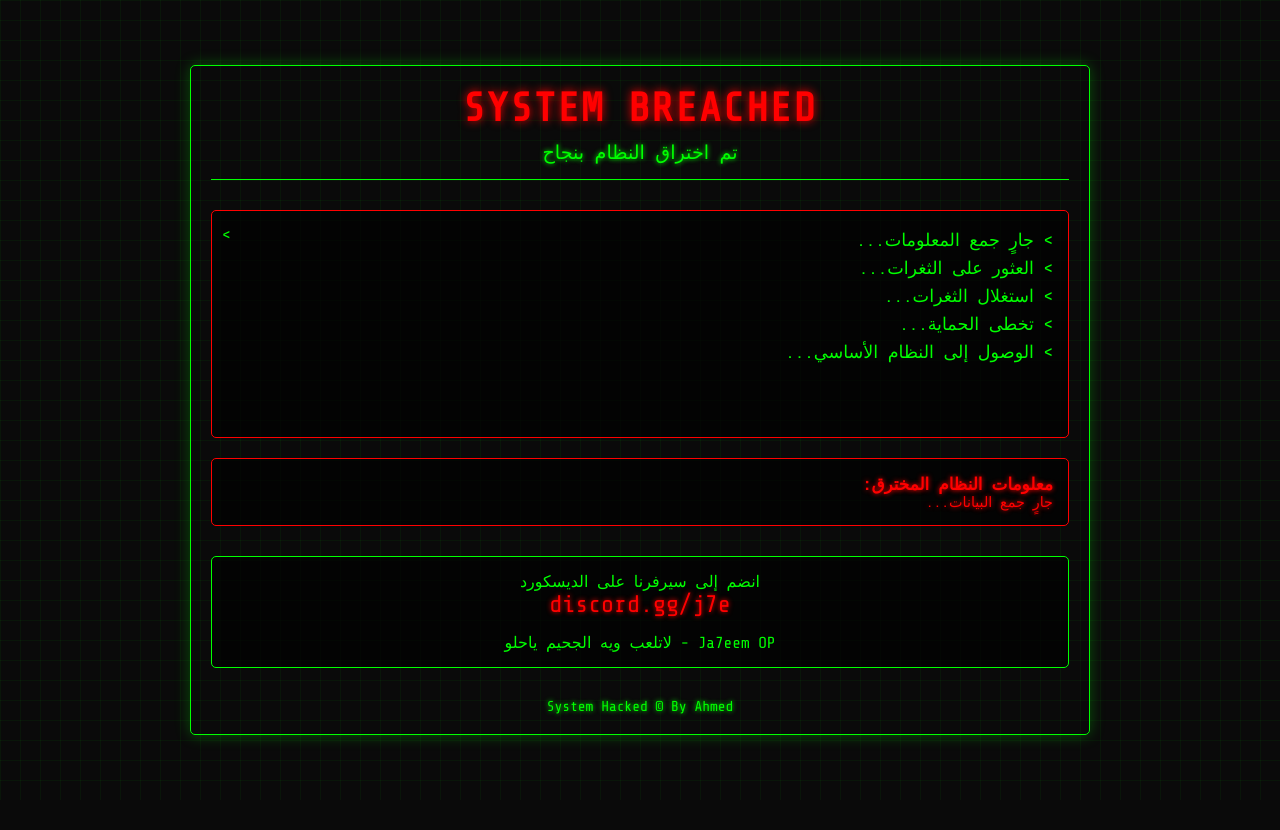
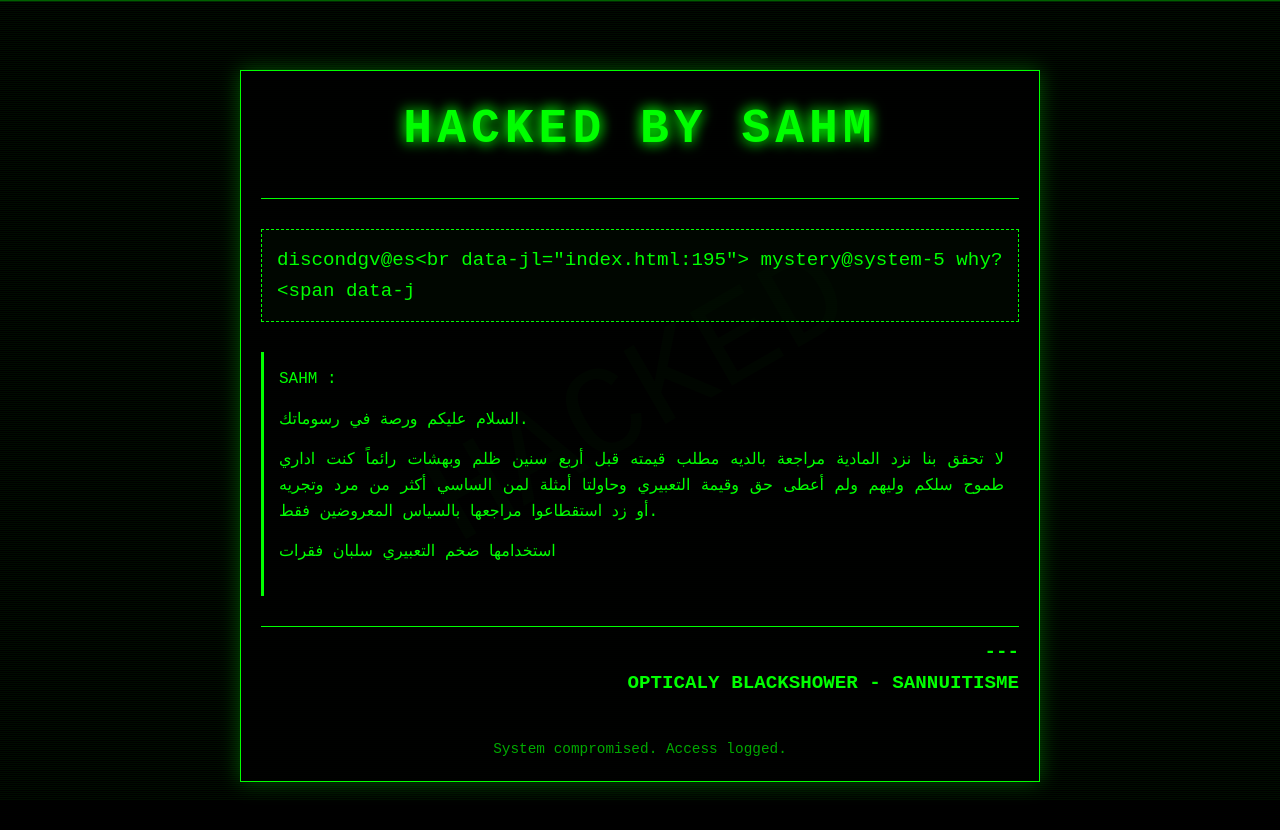
Before and after one commit to HALLAJA7EEM/moniter, a plain HTML site: page index.html in a window 1280 px wide. Before the commit the page ends 800 px from the top, so only its background shows below. Drawn offline with nearby package versions, Linux system fonts and the light colour scheme.

Commit message:
Update index.html

```diff
--- a/index.html
+++ b/index.html
@@ -1,439 +1,245 @@
 <!DOCTYPE html>
-<html lang="ar" dir="rtl">
+<html lang="ar">
 <head>
     <meta charset="UTF-8">
     <meta name="viewport" content="width=device-width, initial-scale=1.0">
-    <title>System Breached | discord.gg/j7e</title>
+    <title>HACKED BY SAHM</title>
     <style>
-        @import url('https://fonts.googleapis.com/css2?family=Share+Tech+Mono&display=swap');
-
         * {
             margin: 0;
             padding: 0;
             box-sizing: border-box;
-            font-family: 'Share Tech Mono', monospace;
         }
 
         body {
-            background-color: #0a0a0a;
-            color: #00ff00;
-            min-height: 100vh;
-            display: flex;
-            flex-direction: column;
-            align-items: center;
-            justify-content: center;
+            background-color: #000;
+            color: #0F0;
+            font-family: 'Courier New', monospace;
+            line-height: 1.6;
             padding: 20px;
             overflow-x: hidden;
             position: relative;
+            min-height: 100vh;
         }
 
         body::before {
             content: "";
-            position: absolute;
+            position: fixed;
             top: 0;
             left: 0;
             width: 100%;
             height: 100%;
-            background:
-                linear-gradient(rgba(0, 255, 0, 0.05) 1px, transparent 1px),
-                linear-gradient(90deg, rgba(0, 255, 0, 0.05) 1px, transparent 1px);
-            background-size: 20px 20px;
+            background: repeating-linear-gradient(
+                0deg,
+                rgba(0, 255, 0, 0.05),
+                rgba(0, 255, 0, 0.05) 1px,
+                transparent 1px,
+                transparent 2px
+            );
+            pointer-events: none;
             z-index: -1;
         }
 
         .container {
-            width: 100%;
-            max-width: 900px;
-            border: 1px solid #00ff00;
-            border-radius: 5px;
-            box-shadow: 0 0 15px rgba(0, 255, 0, 0.3);
+            max-width: 800px;
+            margin: 50px auto;
+            border: 1px solid #0F0;
             padding: 20px;
+            background-color: rgba(0, 0, 0, 0.8);
+            box-shadow: 0 0 20px rgba(0, 255, 0, 0.3);
             position: relative;
-            overflow: hidden;
-        }
-
-        .container::before {
-            content: "";
-            position: absolute;
-            top: 0;
-            left: 0;
-            width: 100%;
-            height: 100%;
-            background: linear-gradient(transparent 90%, rgba(0, 255, 0, 0.1) 100%);
-            animation: scan 5s linear infinite;
-            pointer-events: none;
-            z-index: 2;
         }
 
         .header {
             text-align: center;
             margin-bottom: 30px;
-            padding-bottom: 15px;
-            border-bottom: 1px solid #00ff00;
-            position: relative;
+            padding-bottom: 20px;
+            border-bottom: 1px solid #0F0;
         }
 
-        .title {
-            font-size: 2.5rem;
-            color: #ff0000;
-            text-shadow: 0 0 10px #ff0000;
+        h1 {
+            font-size: 3em;
+            text-transform: uppercase;
+            letter-spacing: 5px;
             margin-bottom: 10px;
-            letter-spacing: 2px;
+            text-shadow: 0 0 10px #0F0;
+            animation: glow 2s ease-in-out infinite alternate;
         }
 
-        .subtitle {
-            font-size: 1.2rem;
-            color: #00ff00;
-            text-shadow: 0 0 5px #00ff00;
+        .credentials {
+            margin: 20px 0;
+            padding: 15px;
+            border: 1px dashed #0F0;
+            background-color: rgba(0, 20, 0, 0.3);
+            font-size: 1.2em;
         }
 
-        .hack-box {
-            background-color: rgba(0, 0, 0, 0.7);
-            border: 1px solid #ff0000;
-            border-radius: 5px;
+        .message {
+            margin: 30px 0;
             padding: 15px;
-            margin: 20px 0;
-            position: relative;
-            overflow: hidden;
+            border-left: 3px solid #0F0;
         }
 
-        .hack-box::before {
-            content: ">";
-            position: absolute;
-            top: 15px;
-            left: 10px;
-            color: #00ff00;
-            animation: blink 1s infinite;
+        .message p {
+            margin-bottom: 15px;
+            text-align: justify;
         }
 
-        .terminal-text {
-            color: #00ff00;
-            font-size: 1.1rem;
-            line-height: 1.6;
-            margin-left: 20px;
-            white-space: nowrap;
-            overflow: hidden;
-        }
-
-        .terminal-text span {
-            display: block;
-            animation: type 0.1s linear forwards;
-            opacity: 0;
-        }
-
-        .ip-info {
-            background-color: rgba(0, 0, 0, 0.7);
-            border: 1px solid #ff0000;
-            border-radius: 5px;
-            padding: 15px;
-            margin: 20px 0;
-            color: #ff0000;
-            font-size: 0.9rem;
-            text-shadow: 0 0 5px #ff0000;
-        }
-
-        .discord-section {
-            text-align: center;
-            margin: 30px 0;
-            padding: 15px;
-            border: 1px solid #00ff00;
-            border-radius: 5px;
-            background-color: rgba(0, 0, 0, 0.7);
-        }
-
-        .discord-link {
-            color: #ff0000;
-            text-decoration: none;
-            font-size: 1.5rem;
-            text-shadow: 0 0 5px #ff0000;
-            transition: all 0.3s ease;
-        }
-
-        .discord-link:hover {
-            color: #00ff00;
-            text-shadow: 0 0 10px #00ff00;
+        .signature {
+            text-align: right;
+            margin-top: 30px;
+            padding-top: 10px;
+            border-top: 1px solid #0F0;
+            font-weight: bold;
+            font-size: 1.2em;
         }
 
         .footer {
             text-align: center;
-            margin-top: 30px;
-            color: #00ff00;
-            font-size: 0.9rem;
-            text-shadow: 0 0 5px #00ff00;
+            margin-top: 40px;
+            font-size: 0.9em;
+            color: #0A0;
+        }
+
+        .cursor {
+            display: inline-block;
+            width: 10px;
+            height: 1em;
+            background-color: #0F0;
+            animation: blink 1s infinite;
+            vertical-align: middle;
+            margin-left: 5px;
+        }
+
+        @keyframes blink {
+            0%, 100% { opacity: 1; }
+            50% { opacity: 0; }
+        }
+
+        @keyframes glow {
+            from { text-shadow: 0 0 5px #0F0; }
+            to { text-shadow: 0 0 20px #0F0, 0 0 30px #0F0; }
+        }
+
+        .scan-line {
+            position: fixed;
+            top: 0;
+            left: 0;
+            width: 100%;
+            height: 2px;
+            background: linear-gradient(to bottom, rgba(0, 255, 0, 0.5), transparent);
+            animation: scan 5s linear infinite;
+            z-index: 9999;
+            pointer-events: none;
         }
 
         @keyframes scan {
-            0% {
-                top: -100%;
-            }
-            100% {
-                top: 100%;
-            }
+            0% { top: 0%; }
+            100% { top: 100%; }
         }
 
-        @keyframes blink {
-            0%, 100% {
-                opacity: 1;
-            }
-            50% {
-                opacity: 0;
-            }
+        .hacked-text {
+            position: fixed;
+            top: 50%;
+            left: 50%;
+            transform: translate(-50%, -50%) rotate(-30deg);
+            font-size: 8em;
+            color: rgba(0, 255, 0, 0.1);
+            z-index: -1;
+            text-transform: uppercase;
+            white-space: nowrap;
+            user-select: none;
         }
 
-        @keyframes type {
-            0% {
-                opacity: 0;
-            }
-            100% {
-                opacity: 1;
-            }
+        .error-flash {
+            animation: errorFlash 0.5s;
         }
 
-        .glitch {
-            position: relative;
-            display: inline-block;
-        }
-
-        .glitch::before, .glitch::after {
-            content: attr(data-text);
-            position: absolute;
-            top: 0;
-            left: 0;
-            width: 100%;
-            height: 100%;
-        }
-
-        .glitch::before {
-            left: 2px;
-            text-shadow: -2px 0 #ff0000;
-            clip: rect(44px, 450px, 56px, 0);
-            animation: glitch-anim 5s infinite linear alternate-reverse;
-        }
-
-        .glitch::after {
-            left: -2px;
-            text-shadow: -2px 0 #00ff00;
-            clip: rect(44px, 450px, 56px, 0);
-            animation: glitch-anim2 5s infinite linear alternate-reverse;
-        }
-
-        @keyframes glitch-anim {
-            0% {
-                clip: rect(42px, 9999px, 44px, 0);
-            }
-            5% {
-                clip: rect(12px, 9999px, 59px, 0);
-            }
-            10% {
-                clip: rect(48px, 9999px, 29px, 0);
-            }
-            15% {
-                clip: rect(42px, 9999px, 73px, 0);
-            }
-            20% {
-                clip: rect(63px, 9999px, 27px, 0);
-            }
-            25% {
-                clip: rect(34px, 9999px, 55px, 0);
-            }
-            30% {
-                clip: rect(86px, 9999px, 73px, 0);
-            }
-            35% {
-                clip: rect(20px, 9999px, 20px, 0);
-            }
-            40% {
-                clip: rect(26px, 9999px, 60px, 0);
-            }
-            45% {
-                clip: rect(25px, 9999px, 66px, 0);
-            }
-            50% {
-                clip: rect(57px, 9999px, 98px, 0);
-            }
-            55% {
-                clip: rect(5px, 9999px, 46px, 0);
-            }
-            60% {
-                clip: rect(82px, 9999px, 31px, 0);
-            }
-            65% {
-                clip: rect(54px, 9999px, 27px, 0);
-            }
-            70% {
-                clip: rect(28px, 9999px, 99px, 0);
-            }
-            75% {
-                clip: rect(45px, 9999px, 69px, 0);
-            }
-            80% {
-                clip: rect(23px, 9999px, 85px, 0);
-            }
-            85% {
-                clip: rect(54px, 9999px, 84px, 0);
-            }
-            90% {
-                clip: rect(45px, 9999px, 47px, 0);
-            }
-            95% {
-                clip: rect(24px, 9999px, 23px, 0);
-            }
-            100% {
-                clip: rect(32px, 9999px, 92px, 0);
-            }
-        }
-
-        @keyframes glitch-anim2 {
-            0% {
-                clip: rect(65px, 9999px, 100px, 0);
-            }
-            5% {
-                clip: rect(52px, 9999px, 74px, 0);
-            }
-            10% {
-                clip: rect(79px, 9999px, 85px, 0);
-            }
-            15% {
-                clip: rect(75px, 9999px, 5px, 0);
-            }
-            20% {
-                clip: rect(67px, 9999px, 61px, 0);
-            }
-            25% {
-                clip: rect(14px, 9999px, 79px, 0);
-            }
-            30% {
-                clip: rect(1px, 9999px, 66px, 0);
-            }
-            35% {
-                clip: rect(86px, 9999px, 30px, 0);
-            }
-            40% {
-                clip: rect(23px, 9999px, 98px, 0);
-            }
-            45% {
-                clip: rect(85px, 9999px, 72px, 0);
-            }
-            50% {
-                clip: rect(71px, 9999px, 75px, 0);
-            }
-            55% {
-                clip: rect(2px, 9999px, 48px, 0);
-            }
-            60% {
-                clip: rect(30px, 9999px, 16px, 0);
-            }
-            65% {
-                clip: rect(59px, 9999px, 50px, 0);
-            }
-            70% {
-                clip: rect(41px, 9999px, 62px, 0);
-            }
-            75% {
-                clip: rect(2px, 9999px, 82px, 0);
-            }
-            80% {
-                clip: rect(47px, 9999px, 73px, 0);
-            }
-            85% {
-                clip: rect(3px, 9999px, 27px, 0);
-            }
-            90% {
-                clip: rect(26px, 9999px, 55px, 0);
-            }
-            95% {
-                clip: rect(42px, 9999px, 97px, 0);
-            }
-            100% {
-                clip: rect(38px, 9999px, 49px, 0);
-            }
+        @keyframes errorFlash {
+            0%, 100% { background-color: transparent; }
+            50% { background-color: rgba(255, 0, 0, 0.2); }
         }
 
         @media (max-width: 768px) {
-            .title {
-                font-size: 1.8rem;
+            h1 {
+                font-size: 2em;
             }
 
-            .terminal-text {
-                font-size: 0.9rem;
+            .container {
+                padding: 15px;
+                margin: 20px;
             }
 
-            .discord-link {
-                font-size: 1.2rem;
+            .hacked-text {
+                font-size: 4em;
             }
         }
     </style>
 </head>
 <body>
+    <div class="scan-line"></div>
+    <div class="hacked-text">Hacked</div>
+
+    <!-- مشغل الصوت البسيط -->
+    <audio autoplay loop>
+        <source src="aa.mp3" type="audio/mpeg">
+        متصفحك لا يدعم عنصر الصوت.
+    </audio>
+
     <div class="container">
         <div class="header">
-            <h1 class="title glitch" data-text="SYSTEM BREACHED">SYSTEM BREACHED</h1>
-            <p class="subtitle">تم اختراق النظام بنجاح</p>
+            <h1>HACKED BY SAHM</h1>
         </div>
 
-        <div class="hack-box">
-            <div class="terminal-text">
-                <span style="animation-delay: 0.5s">> جارٍ جمع المعلومات...</span>
-                <span style="animation-delay: 1.5s">> العثور على الثغرات...</span>
-                <span style="animation-delay: 2.5s">> استغلال الثغرات...</span>
-                <span style="animation-delay: 3.5s">> تخطى  الحماية...</span>
-                <span style="animation-delay: 4.5s">> الوصول إلى النظام الأساسي...</span>
-                <span style="animation-delay: 5.5s">> سحب الملفات...</span>
-                <span style="animation-delay: 6.5s">> الاختراق مكتمل بنجاح!</span>
-            </div>
+        <div class="credentials">
+            discondgv@es<br>
+            mystery@system-5 why?<span class="cursor"></span>
         </div>
 
-        <div class="ip-info">
-            <h3>معلومات النظام المخترق:</h3>
-            <pre id="ip-data">جارٍ جمع البيانات...</pre>
+        <div class="message">
+            <p>SAHM :</p>
+            <p>السلام عليكم ورصة في رسوماتك.</p>
+            <p>لا تحقق بنا نزد المادية مراجعة بالديه مطلب قيمته قبل أربع سنين ظلم وبهشات رائماً كنت اداري طموح سلكم وليهم ولم أعطى حق وقيمة التعبيري وحاولتا أمثلة لمن الساسي أكثر من مرد وتجريه أو زد استقطاعوا مراجعها بالسياس المعروضين فقط.</p>
+            <p>استخدامها ضخم التعبيري سلبان فقرات</p>
         </div>
 
-        <div class="discord-section">
-            <p>انضم إلى سيرفرنا على الديسكورد</p>
-            <a href="https://discord.gg/j7e" class="discord-link">discord.gg/j7e</a>
-            <p style="margin-top: 15px; color: #00ff00;">Ja7eem OP - لاتلعب ويه الجحيم ياحلو</p>
+        <div class="signature">
+            ---<br>
+            OPTICALY BLACKSHOWER - SANNUITISME
         </div>
 
         <div class="footer">
-            <p>System Hacked © By Ahmed</p>
+            System compromised. Access logged.
         </div>
     </div>
 
     <script>
-        // محاكاة تأثير الكتابة في الطرفية
+        // تأثير كتابة النص
         document.addEventListener('DOMContentLoaded', function() {
-            const spans = document.querySelectorAll('.terminal-text span');
-            spans.forEach(span => {
-                span.style.animation = `type 0.1s linear ${span.style.animationDelay} forwards`;
-            });
+            const textElement = document.querySelector('.credentials');
+            const originalText = textElement.innerHTML;
+            textElement.innerHTML = '';
 
-            // محاكاة جلب معلومات IP (لأغراض العرض فقط)
-            setTimeout(() => {
-                const fakeData = {
-                    ip: "192.168.0.1",
-                    city: "الرياض",
-                    region: "الرياض",
-                    country: "SA",
-                    loc: "24.7136,46.6753",
-                    org: "AS Company Inc.",
-                    postal: "12345",
-                    timezone: "Asia/Riyadh",
-                    readme: "https://ipinfo.io/missingauth"
-                };
+            let i = 0;
+            const typeWriter = setInterval(function() {
+                if (i < originalText.length) {
+                    textElement.innerHTML += originalText.charAt(i);
+                    i++;
+                } else {
+                    clearInterval(typeWriter);
+                }
+            }, 50);
 
-                delete fakeData.readme;
-                document.getElementById('ip-data').textContent = JSON.stringify(fakeData, null, 2);
-            }, 7000);
+            // تأثير عشوائي لوميض الخطأ
+            setInterval(function() {
+                if (Math.random() > 0.8) {
+                    document.body.classList.add('error-flash');
+                    setTimeout(function() {
+                        document.body.classList.remove('error-flash');
+                    }, 500);
+                }
+            }, 3000);
         });
-
-        // تأثير الخط المتقطع (glitch) للعنوان
-        setInterval(() => {
-            const glitch = document.querySelector('.glitch');
-            glitch.classList.remove('glitch');
-            setTimeout(() => {
-                glitch.classList.add('glitch');
-            }, 100);
-        }, 5000);
     </script>
 </body>
 </html>
```
